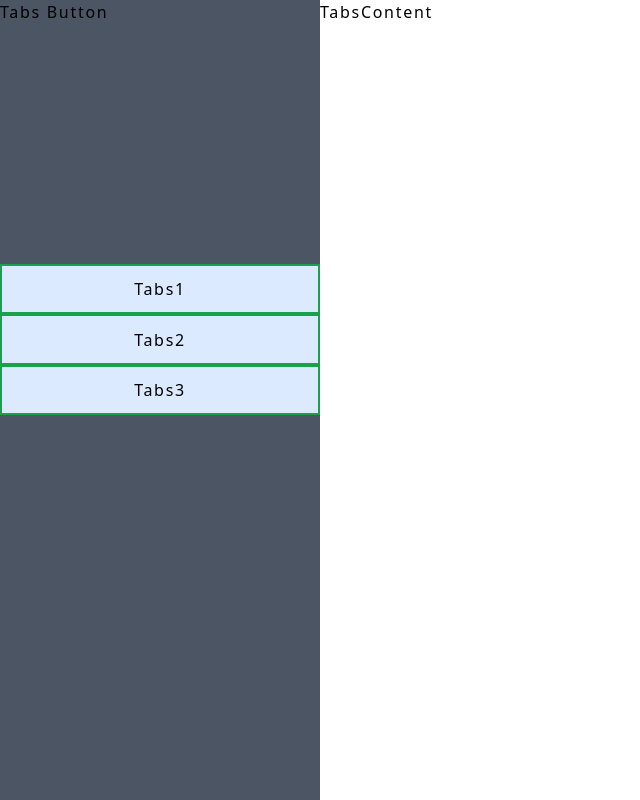
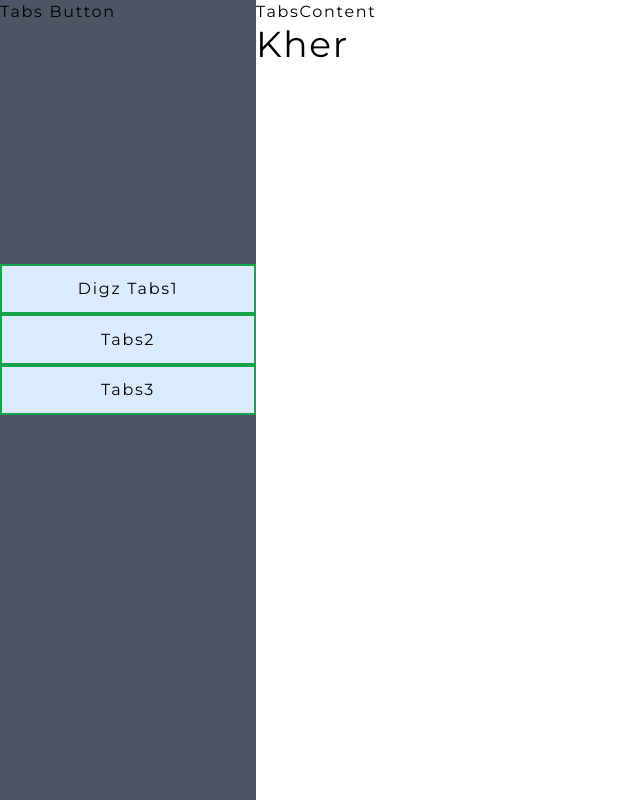
Before and after one commit to Digzcod/nextjs-gym, a Next.js app: page /02-tabs in a window 1280 px wide. Both pictures are taken after a click on the button "Tabs2". Shown: the whole page, without its empty margins (0-640 px from the left). Built offline with nearby package versions, Linux system fonts and the light colour scheme.

Commit message:
digz commits

```diff
--- a/app/(projects)/02-tabs/layout.tsx
+++ /dev/null
@@ -1,17 +0,0 @@
-
-import type { Metadata } from 'next'
-
-export const metadata: Metadata = {
-  title: 'Stephen Projects | 02-Tabs',
-  description: 'Choose your favorite tours',
-}
-
-export default function TabsLayout({
-  children,
-}: {
-  children: React.ReactNode
-}) {
-  return (
-      <body>{children}</body>
-  )
-}
--- a/app/(projects)/02-tabs/page.tsx
+++ b/app/(projects)/02-tabs/page.tsx
@@ -1,13 +1,33 @@
+'use client'
+
+import React, { useState } from 'react'
 import TabsBtn from '@/app/components/02--tabs/TabsBtn'
 import TabsContent from '@/app/components/02--tabs/TabsContent'
-import React from 'react'
+import Digz from '@/app/components/02--tabs/Digz'
+import Kher from '@/app/components/02--tabs/Kher'
+import Tommy from '@/app/components/02--tabs/Tommy'
+
+
+
 
 export default function TabsPage() {
+
+ const [tabs, setTabs] = useState<string>("")
+
+ const handleTabsName = (tabsName: string) => {
+
+  setTabs(tabsName)
+ }
+
   return (
-    <body className='flex px-auto'>
+    <div className='flex'>
       {/* TabsPage */}
-      <TabsBtn/>
-      <TabsContent/>
-    </body>
+      <TabsBtn nameTabs={handleTabsName}/>
+      <TabsContent>
+        {tabs === 'digz' && <Digz/>}
+        {tabs === 'kher' && <Kher/>}
+        {tabs === 'tommy' && <Tommy/>}
+      </TabsContent>
+    </div>
   )
 }
--- /dev/null
+++ b/app/components/02--tabs/Digz.tsx
@@ -0,0 +1,11 @@
+'use client'
+
+import React from 'react'
+
+export default function Digz() {
+  return (
+    <div>
+        <h1 className='text-green text-4xl'>Digz</h1>
+    </div>
+  )
+}
--- /dev/null
+++ b/app/components/02--tabs/Kher.tsx
@@ -0,0 +1,10 @@
+'use client'
+import React from 'react'
+
+export default function Kher() {
+  return (
+    <div>
+        <h1 className='text-green text-4xl'>Kher</h1>
+    </div>
+  )
+}
--- a/app/components/02--tabs/TabsBtn.tsx
+++ b/app/components/02--tabs/TabsBtn.tsx
@@ -1,14 +1,37 @@
-import React from 'react'
+import React from "react";
 
-export default function TabsBtn() {
+interface TabsBtnProps {
+  nameTabs: (tabs: string) => void
+}
+
+export default function TabsBtn({nameTabs}:TabsBtnProps) {
+
   return (
-    <section className='w-[20rem] min-h-screen bg-gray-600'>
-    <h1>Tabs Button</h1>
-    <div className='grid mt-60'>
-        <button className='border-2 border-green-600 py-[.7rem] bg-blue-100'>Tabs1</button>
-        <button className='border-2 border-green-600 py-[.7rem] bg-blue-100'>Tabs2</button>
-        <button className='border-2 border-green-600 py-[.7rem] bg-blue-100'>Tabs3</button>
-    </div>
-    </section>
-  )
+    <aside className="w-[20rem] min-h-screen bg-gray-600 h-screen">
+      <h1>Tabs Button</h1>
+      <div className="grid mt-60">
+        <button
+          className="border-2 border-green-600 py-[.7rem] bg-blue-100"
+          onClick={() => nameTabs('digz')}
+        >
+          Digz Tabs1
+        </button>
+
+        <button
+        className="border-2 border-green-600 py-[.7rem] bg-blue-100"
+        onClick={() => nameTabs('kher')}
+
+        >
+          Tabs2
+        </button>
+
+        <button
+        className="border-2 border-green-600 py-[.7rem] bg-blue-100"
+        onClick={() => nameTabs('tommy')}
+        >
+          Tabs3
+        </button>
+      </div>
+    </aside>
+  );
 }
--- a/app/components/02--tabs/TabsContent.tsx
+++ b/app/components/02--tabs/TabsContent.tsx
@@ -1,9 +1,15 @@
-import React from "react";
 
-export default function TabsContent() {
+import React, { ReactNode } from "react";
+
+interface ContentProps {
+  children: ReactNode
+}
+
+export default function TabsContent({children}: ContentProps) {
   return (
-    <div>
+    <main className="h-screen w-screen">
       <h1>TabsContent</h1>
-    </div>
+      {children}
+    </main>
   );
 }
--- /dev/null
+++ b/app/components/02--tabs/Tommy.tsx
@@ -0,0 +1,11 @@
+
+
+import React from 'react'
+
+export default function Tommy() {
+  return (
+    <div>
+        <h1 className='text-green text-4xl'>Tommy</h1>
+    </div>
+  )
+}
```
